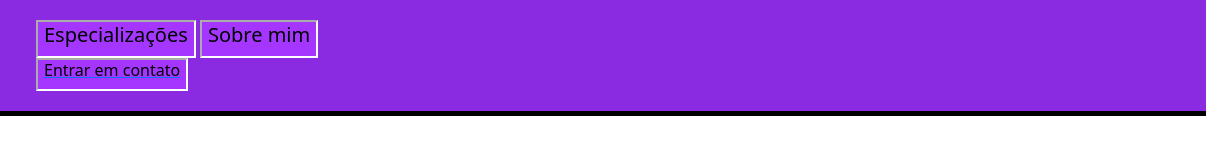
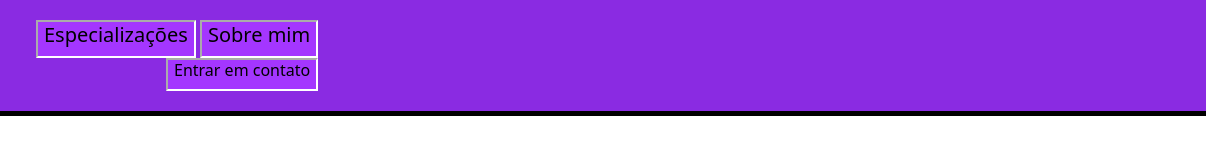
Before and after one commit to CaiooGomes/Portifolioquinta, a plain HTML site: page index.html in a window 1280 px wide. Shown: the full height of the page, 74-1280 px from the left. Drawn offline with nearby package versions, Linux system fonts and the light colour scheme.

Commit message:
atualizar site

```diff
--- a/index.css
+++ b/index.css
@@ -28,10 +28,7 @@
 
 }
 
-.personalizarbotaodireita{
-    background-color: rgb(164, 54, 255);
-    border-style: inset;
-    border-color: white;
+.botaoentraremcontato{
     display: flex;
-    justify-content: right;
+    justify-content: end;
 }
--- a/index.html
+++ b/index.html
@@ -4,8 +4,10 @@
     <meta charset="UTF-8">
     <meta http-equiv="X-UA-Compatible" content="IE=edge">
     <meta name="viewport" content="width=device-width, initial-scale=1.0">
+    <title>Caio Gomes Dev</title>
+    <!-- Meu css -->
     <link rel="stylesheet" href="./index.css">
-    <title>Caio Gomes Dev</title>
+    <link rel="icon" href="style.css">
     <!--CSS BOOTSTRAP-->
     <link href="https://cdn.jsdelivr.net/npm/bootstrap@5.3.0-alpha1/dist/css/bootstrap.min.css" rel="stylesheet" integrity="sha384-GLhlTQ8iRABdZLl6O3oVMWSktQOp6b7In1Zl3/Jr59b6EGGoI1aFkw7cmDA6j6gD" crossorigin="anonymous">
 </head>
@@ -15,7 +17,9 @@
         <div class="ajustarItensNavbar">
             <a href="#"><button class="personalizarbotao"><h5>Especializações</h5></button></a>
             <a href="#"><button class="personalizarbotao"><h5>Sobre mim</h5></button></a>
-            <a href="#"><button class="personalizarbotaodireita"><h6>Entrar em contato</h6></button></a>
+            <div class="botaoentraremcontato">
+            <a href="#"><button class="personalizarbotao"><h6>Entrar em contato</h6></button></a>
+            </div>
 
         </div>
 
```
